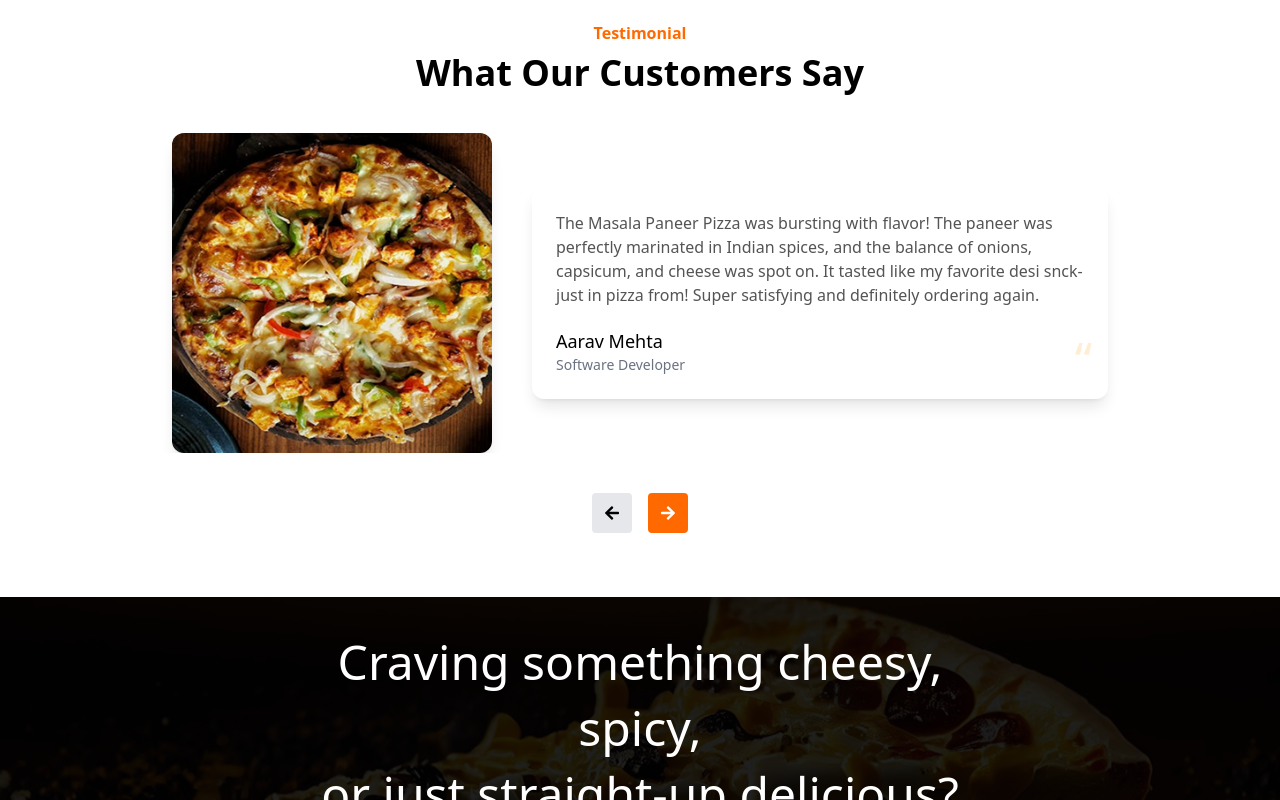
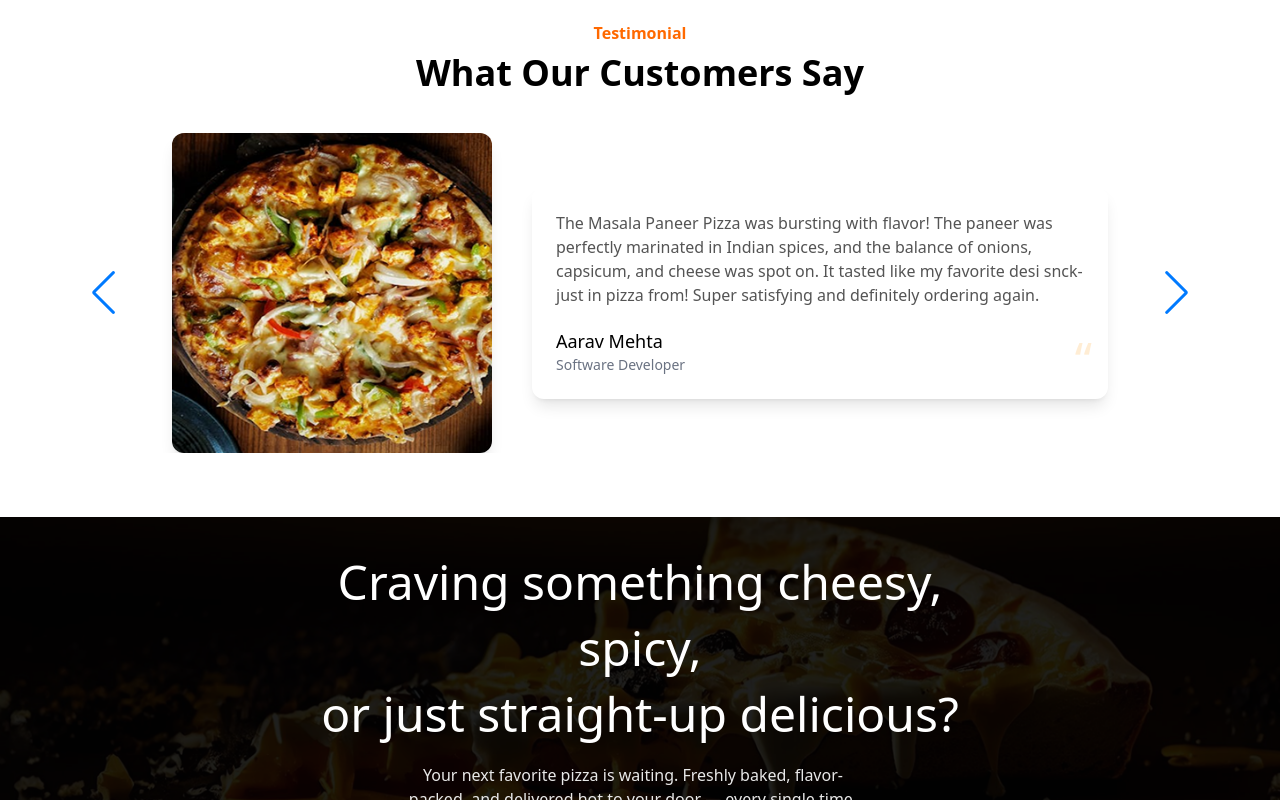
Before and after one commit to sunita0987/pizza-nest, a React (Vite) app: page / in a window 1280 px wide. Shown: the part 4000-4800 px from the top of the page. Built offline with nearby package versions, Linux system fonts and the light colour scheme.

Commit message:
first commit

```diff
--- a/src/components/TestimonialsSlider.jsx
+++ b/src/components/TestimonialsSlider.jsx
@@ -1,12 +1,69 @@
+// import React from "react";
+// import { TEST_DATA } from "../utils/helper";
+// import { Swiper, SwiperSlide } from "swiper/react";
+// import { Navigation } from "swiper/modules";
+// import "swiper/css";
+// import "swiper/css/navigation";
+// import { FaArrowLeft, FaArrowRight } from "react-icons/fa";
+
+// const TestimonialSlider = () => {
+//   return (
+//     <div className="max-w-6xl mx-auto px-4 py-16 text-center">
+//       <h3 className="text-orange-500 font-semibold mb-2">Testimonial</h3>
+//       <h2 className="text-3xl md:text-4xl font-bold mb-10">
+//         What Our Customers Say
+//       </h2>
+//       <Swiper
+//         modules={[Navigation]}
+//         navigation={{
+//           nextEl: ".next-btn",
+//           prevEl: ".prev-btn",
+//         }}
+//         spaceBetween={50}
+//         slidesPerView={1}
+//         loop={true}
+//       >
+//         {TEST_DATA.map((t, i) => (
+//           <SwiperSlide key={i}>
+//             <div className="flex flex-col md:flex-row items-center justify-center gap-10">
+//               <img
+//                 src={t.pizza}
+//                 alt="Food"
+//                 className="w-80 h-80 object-cover rounded-xl shadow-lg"
+//               />
+//               <div className="bg-[#ffffff] shadow-lg rounded-xl p-6 max-w-xl text-left relative">
+//                   <p className="text-[#545454] text-regular">{t.text}</p>
+//                    <h4 className="font-normal text-lg mt-5">{t.name}</h4>
+//                 <p className="text-sm text-gray-500 ">{t.role}</p>
+//                 <span className="text-5xl text-orange-100 absolute bottom-4 right-4">
+//                   “
+//                 </span>
+//               </div>
+//             </div>
+//           </SwiperSlide>
+//         ))}
+//       </Swiper>
+//       <div className="flex justify-center gap-4 mt-10">
+//         <button className="prev-btn p-3 bg-gray-200 rounded hover:bg-gray-300">
+//           <FaArrowLeft />
+//         </button>
+//         <button className="next-btn p-3 bg-orange-500 text-white rounded hover:bg-orange-600">
+//           <FaArrowRight />
+//         </button>
+//       </div>
+//     </div>
+//   );
+// };
+
+// export default TestimonialSlider;
+
+
 import React from "react";
 import { TEST_DATA } from "../utils/helper";
-console.log(TEST_DATA);
-
 import { Swiper, SwiperSlide } from "swiper/react";
 import { Navigation } from "swiper/modules";
 import "swiper/css";
 import "swiper/css/navigation";
-import { FaArrowLeft, FaArrowRight } from "react-icons/fa";
 
 const TestimonialSlider = () => {
   return (
@@ -15,13 +72,9 @@ const TestimonialSlider = () => {
       <h2 className="text-3xl md:text-4xl font-bold mb-10">
         What Our Customers Say
       </h2>
-
       <Swiper
         modules={[Navigation]}
-        navigation={{
-          nextEl: ".next-btn",
-          prevEl: ".prev-btn",
-        }}
+        navigation={true}
         spaceBetween={50}
         slidesPerView={1}
         loop={true}
@@ -34,10 +87,10 @@ const TestimonialSlider = () => {
                 alt="Food"
                 className="w-80 h-80 object-cover rounded-xl shadow-lg"
               />
-              <div className="bg-[#ffffff] shadow-lg rounded-xl p-6 max-w-xl text-left relative">
-                  <p className="text-[#545454] text-regular">{t.text}</p>
-                   <h4 className="font-normal text-lg mt-5">{t.name}</h4>
-                <p className="text-sm text-gray-500 ">{t.role}</p>
+              <div className="bg-white shadow-lg rounded-xl p-6 max-w-xl text-left relative">
+                <p className="text-[#545454]">{t.text}</p>
+                <h4 className="font-normal text-lg mt-5">{t.name}</h4>
+                <p className="text-sm text-gray-500">{t.role}</p>
                 <span className="text-5xl text-orange-100 absolute bottom-4 right-4">
                   “
                 </span>
@@ -46,14 +99,6 @@ const TestimonialSlider = () => {
           </SwiperSlide>
         ))}
       </Swiper>
-      <div className="flex justify-center gap-4 mt-10">
-        <button className="prev-btn p-3 bg-gray-200 rounded hover:bg-gray-300">
-          <FaArrowLeft />
-        </button>
-        <button className="next-btn p-3 bg-orange-500 text-white rounded hover:bg-orange-600">
-          <FaArrowRight />
-        </button>
-      </div>
     </div>
   );
 };
```
